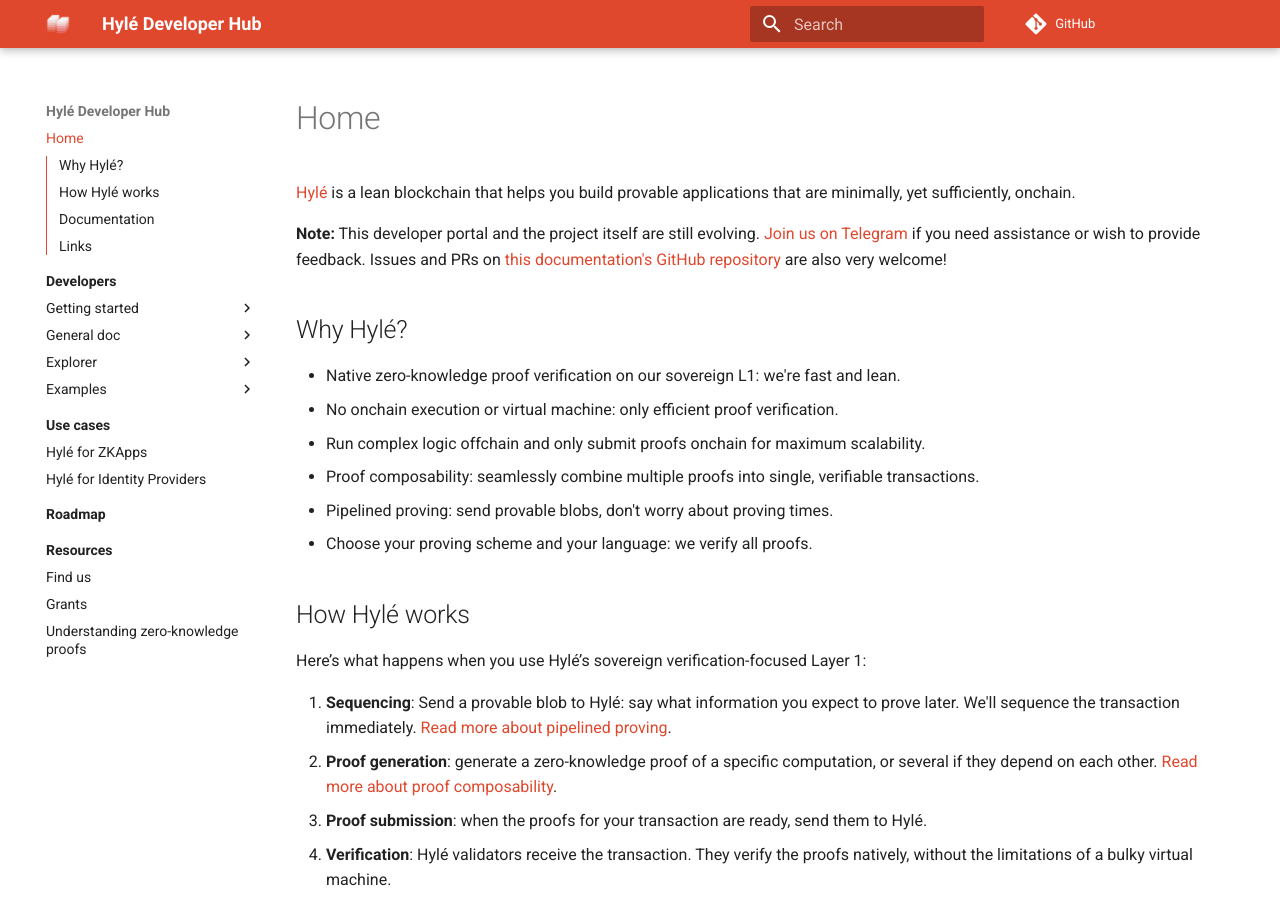
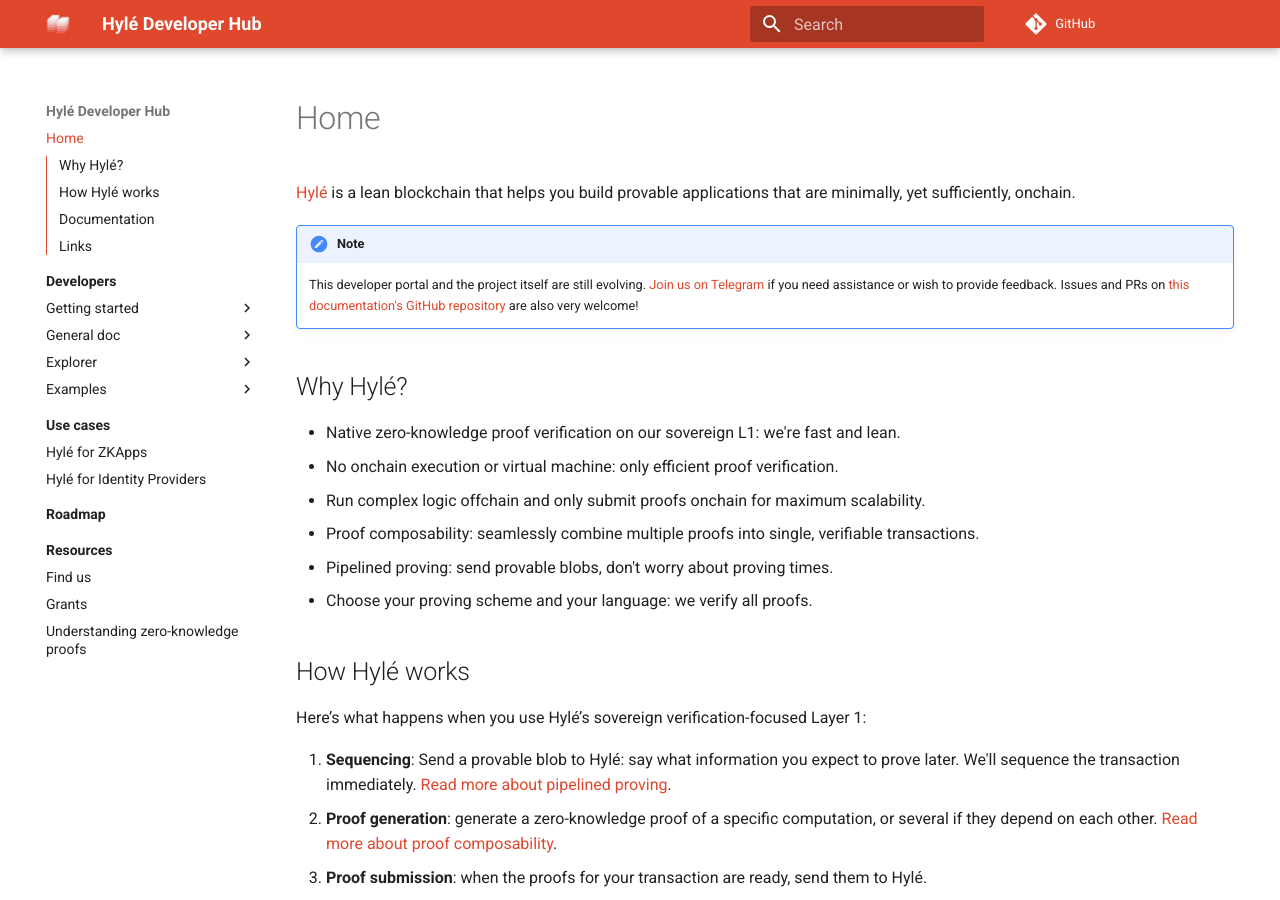
Before and after one commit to Hyle-org/devhub-hyle, an MkDocs documentation site: the page built from docs/index.md, in a window 1280 px wide and 900 px high. Built offline with MkDocs 1.6.1 and Material for MkDocs 9.7.7, drawn with Linux system fonts in a browser that asks for light colours; comment, search, counter and statistics services are not loaded.

Commit message:
admonition

```diff
--- a/docs/index.md
+++ b/docs/index.md
@@ -6,7 +6,8 @@
 
 [Hylé](https://hyle.eu/) is a lean blockchain that helps you build provable applications that are minimally, yet sufficiently, onchain.
 
-**Note:** This developer portal and the project itself are still evolving. [Join us on Telegram](https://t.me/hyle_org) if you need assistance or wish to provide feedback. Issues and PRs on [this documentation's GitHub repository](https://github.com/Hyle-org/devhub-hyle) are also very welcome!
+!!! note
+    This developer portal and the project itself are still evolving. [Join us on Telegram](https://t.me/hyle_org) if you need assistance or wish to provide feedback. Issues and PRs on [this documentation's GitHub repository](https://github.com/Hyle-org/devhub-hyle) are also very welcome!
 
 ## Why Hylé?
 
```
